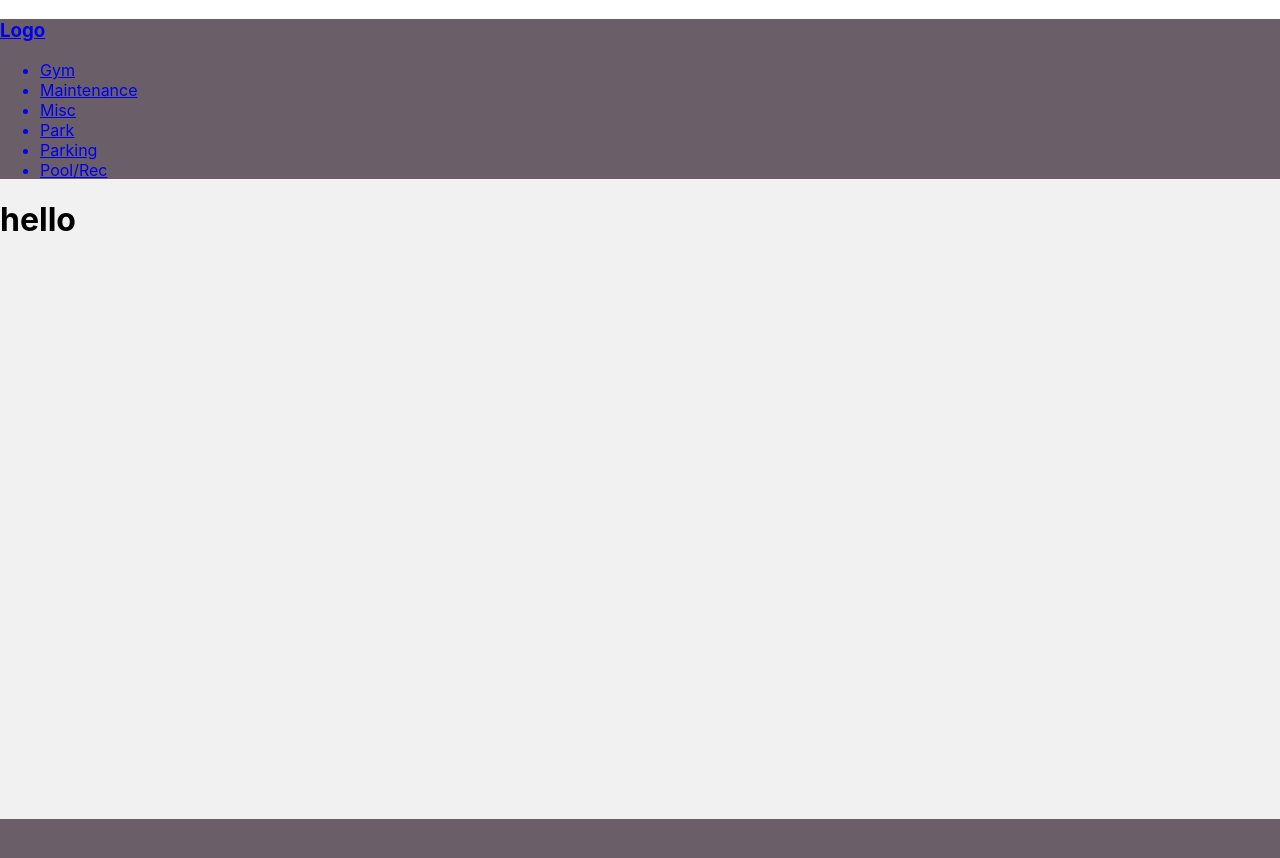
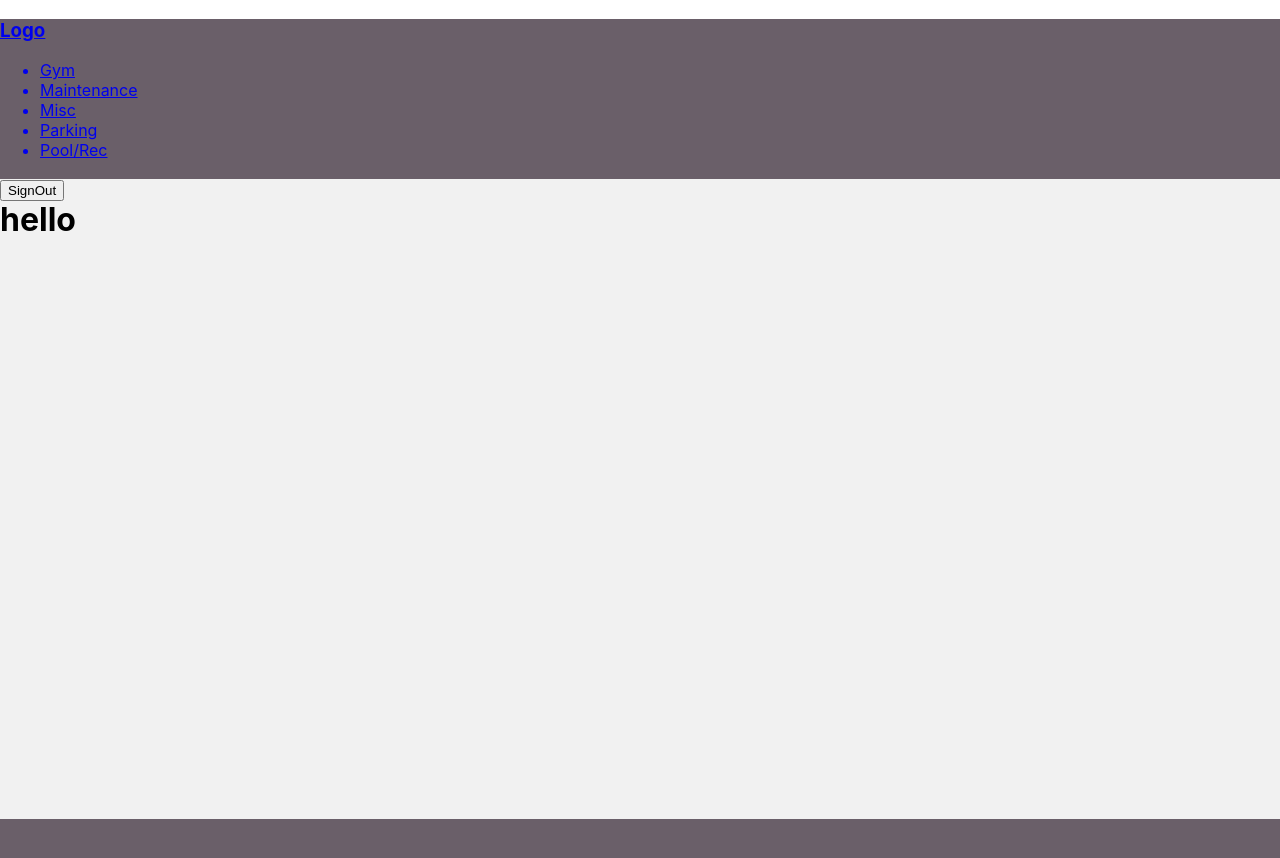
Before and after one commit to mrkrosenberg/UW-comms-official, a React (Create React App) app: page / in a window 1280 px wide. Shown: the top 858 px of the page. Built offline with nearby package versions, Linux system fonts and the light colour scheme; no server answers; sample sign-in values are in the browser's storage.

Commit message:
adds signout button to header

```diff
--- a/src/Components/Header/Header.jsx
+++ b/src/Components/Header/Header.jsx
@@ -1,10 +1,19 @@
 import React from 'react';
 import { Link } from 'react-router-dom';
+
+// Components
+// import
 
 // Stylesheet
 import './Header.scss';
 
-function Header() {
+function Header(props) {
+
+    const app = props.firebase;
+
+    const signOut = () => {
+        app.auth().signOut();
+    };
 
         return (
             <div>
@@ -22,9 +31,9 @@ function Header() {
                         <Link to="/misc">
                             <li>Misc</li>
                         </Link>
-                        <Link to="/park">
+                        {/* <Link to="/park">
                             <li>Park</li>
-                        </Link>
+                        </Link> */}
                         <Link to="/parking">
                             <li>Parking</li>
                         </Link>
@@ -33,6 +42,9 @@ function Header() {
                         </Link>
                     </ul>
                 </div>
+                <div className="auth-container">
+                    <button onClick={signOut} >SignOut</button>
+                </div>
             </div>
 
         );
--- a/src/Views/Gym/Gym.jsx
+++ b/src/Views/Gym/Gym.jsx
@@ -79,7 +79,7 @@ export class Gym extends Component {
     render() {
         return (
             <div className="view-body">
-                <Header />
+                <Header firebase={Firebase}/>
                 <div>
                     { this.state.posts.map((post) => {
                             console.log(post);
--- a/src/Views/Maintenance/Maintenance.jsx
+++ b/src/Views/Maintenance/Maintenance.jsx
@@ -7,6 +7,7 @@ import Firebase from '../../Config/Firebase';
 import '../View-Styles/views.scss';
 
 // Componenents
+import Header from '../../Components/Header/Header';
 import Post from '../../Components/Post/Post';
 import EntryForm1 from '../../Components/EntryForm/EntryForm1';
 
@@ -63,6 +64,7 @@ export class Maintenance extends Component {
     render() {
         return (
             <div className="view-body">
+                <Header firebase={Firebase}/>
                 <div>
                     {
                         this.state.posts.map((post) => {
--- a/src/Views/Misc/Misc.jsx
+++ b/src/Views/Misc/Misc.jsx
@@ -7,6 +7,7 @@ import Firebase from '../../Config/Firebase';
 import '../View-Styles/views.scss';
 
 // Componenents
+import Header from '../../Components/Header/Header';
 import Post from '../../Components/Post/Post';
 import EntryForm1 from '../../Components/EntryForm/EntryForm1';
 
@@ -63,6 +64,7 @@ export class Misc extends Component {
     render() {
         return (
             <div className="view-body">
+                <Header firebase={Firebase}/>
                 <div>
                     {
                         this.state.posts.map((post) => {
--- a/src/Views/Parking/Parking.jsx
+++ b/src/Views/Parking/Parking.jsx
@@ -7,6 +7,7 @@ import Firebase from '../../Config/Firebase';
 import '../View-Styles/views.scss';
 
 // Componenents
+import Header from '../../Components/Header/Header';
 import Post from '../../Components/Post/Post';
 import EntryForm1 from '../../Components/EntryForm/EntryForm1';
 
@@ -63,6 +64,7 @@ export class Parking extends Component {
     render() {
         return (
             <div className="view-body">
+                <Header firebase={Firebase}/>
                 <div>
                     {
                         this.state.posts.map((post) => {
--- a/src/Views/Pool/Pool.jsx
+++ b/src/Views/Pool/Pool.jsx
@@ -7,6 +7,7 @@ import Firebase from '../../Config/Firebase';
 import '../View-Styles/views.scss';
 
 // Componenents
+import Header from '../../Components/Header/Header';
 import Post from '../../Components/Post/Post';
 import EntryForm1 from '../../Components/EntryForm/EntryForm1';
 
@@ -63,6 +64,7 @@ export class Pool extends Component {
     render() {
         return (
             <div className="view-body">
+                <Header firebase={Firebase}/>
                 <div>
                     {
                         this.state.posts.map((post) => {
```
